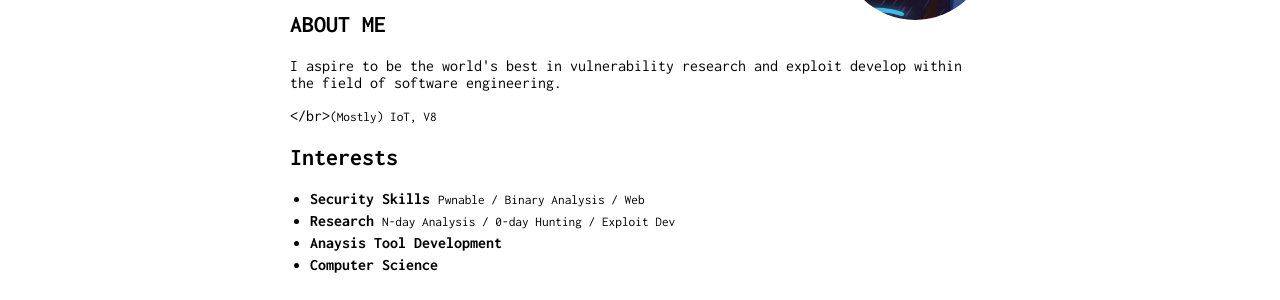
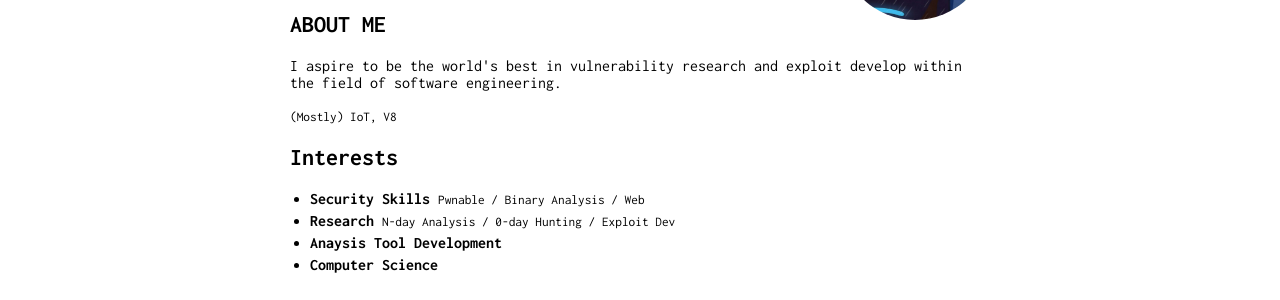
Before and after one commit to Bugeun/bugeun.github.io, a Jekyll site: the page built from index.md, in a window 1280 px wide. Shown: the part 251-551 px from the top of the page. Built offline with Jekyll 4.4.1, drawn with Linux system fonts in a browser that asks for light colours.

```diff
--- a/index.md
+++ b/index.md
@@ -13,7 +13,7 @@ Vulnerability Researcher
 
 
 <p>I aspire to be the world's best in vulnerability research and exploit develop within the field of software engineering.</p>
-</br><small>(Mostly) IoT, V8</small>
+<small>(Mostly) IoT, V8</small>
 &nbsp;
 
 <!--
```
